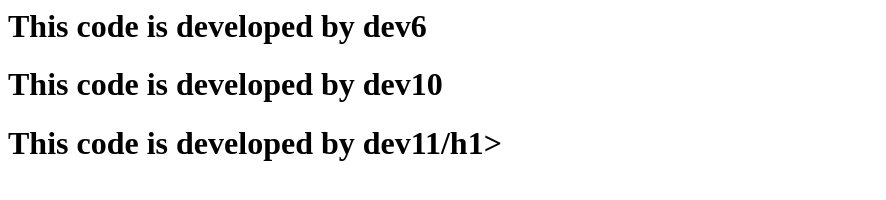
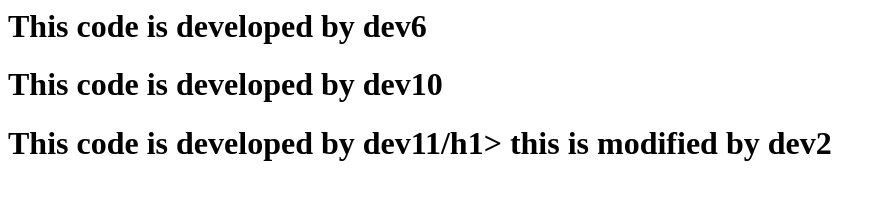
Before and after one commit to Arunkumar825/Development, a plain HTML site: page index.html in a window 1280 px wide. Shown: the whole page, without its empty margins (0-886 px from the left). Drawn offline with Linux system fonts and the light colour scheme.

Commit message:
modified by dev2

```diff
--- a/index.html
+++ b/index.html
@@ -3,3 +3,5 @@
 <h1>This code is developed by dev10</h1>
 <h1>This code is developed by dev11/h1>
 </html>
+
+this is modified by dev2
```
